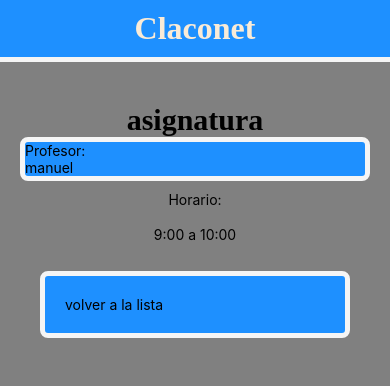
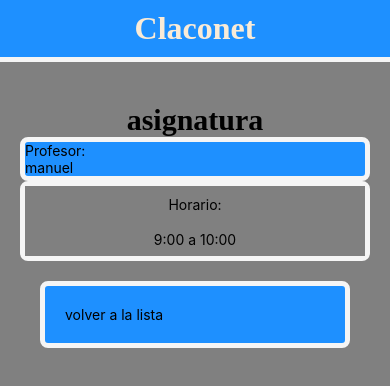
Before and after one commit to manzo1701/claconet, a React Native app: screen /asignatura_1 in a window 390 px wide. Shown: the top 386 px of the page. Built offline with nearby package versions, Linux system fonts and the light colour scheme.

Commit message:
comit realizado

```diff
--- a/Styles/Styles.css
+++ b/Styles/Styles.css
@@ -39,6 +39,13 @@
     display: block;
     border-radius: 8px;
 }
+.box_2{
+    background-color: dodgerblue;
+    color: antiquewhite;
+    border: 5px solid whitesmoke;
+    display: block;
+    border-radius: 8px;
+}
 .return{
     display: flex;
     text-align: center;
```
